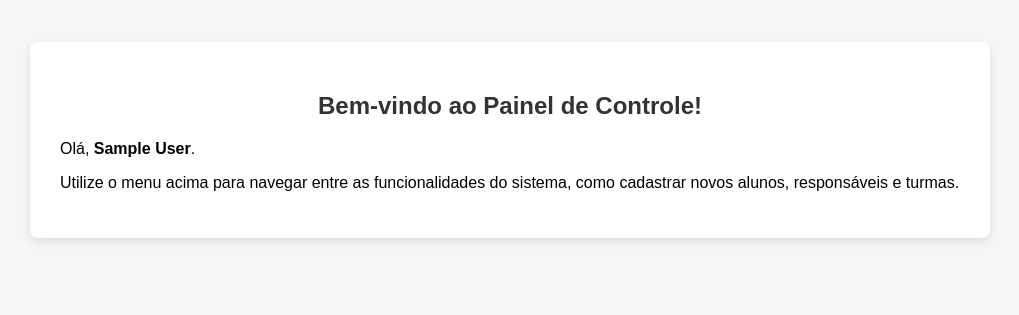
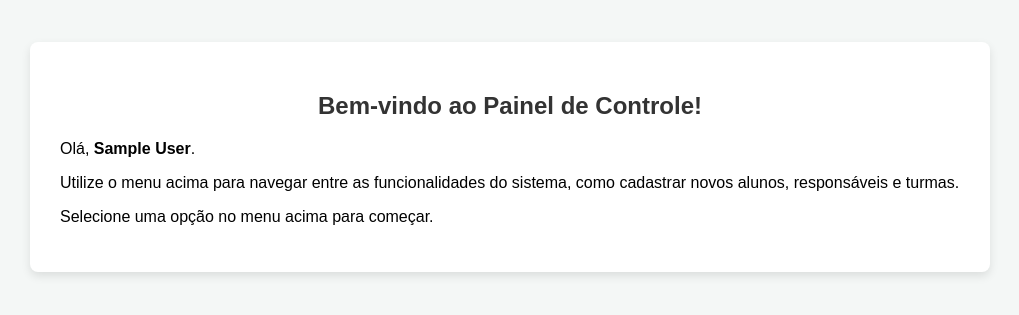
Before and after one commit to MiguelDamin/Projeto_Cadastro_Alunos, a PHP site: page /painel.php in a window 1280 px wide. Shown: the part 58-373 px from the top of the page, without its empty margins (130-1149 px from the left). Run offline with PHP 8.4, Linux system fonts and the light colour scheme; the visitor is signed in with stand-in values (Sample User, id 1).

Commit message:
novo painel

```diff
--- a/painel.php
+++ b/painel.php
@@ -3,13 +3,19 @@
 require 'templates/header.php';
 ?>
 
-<h2>Bem-vindo ao Painel de Controle!</h2>
-<p>
-    Olá, <strong><?php echo htmlspecialchars($_SESSION['usuario_nome']); ?></strong>.
-</p>
-<p>
-    Utilize o menu acima para navegar entre as funcionalidades do sistema, como cadastrar novos alunos, responsáveis e turmas.
-</p>
+<main class="painel-container">
+
+    <aside class="painel-lateral">
+        <h2>Bem-vindo ao Painel de Controle!</h2>
+        Olá, <strong><?php echo htmlspecialchars($_SESSION['usuario_nome']); ?></strong>.
+        <p>Utilize o menu acima para navegar entre as funcionalidades do sistema, como cadastrar novos alunos, responsáveis e turmas.</p>
+    </aside>
+
+    <section class="conteudo-principal">
+        <p>Selecione uma opção no menu acima para começar.</p>
+    </section>
+
+</main>
 
 <?php
 // Inclui o rodapé
```
